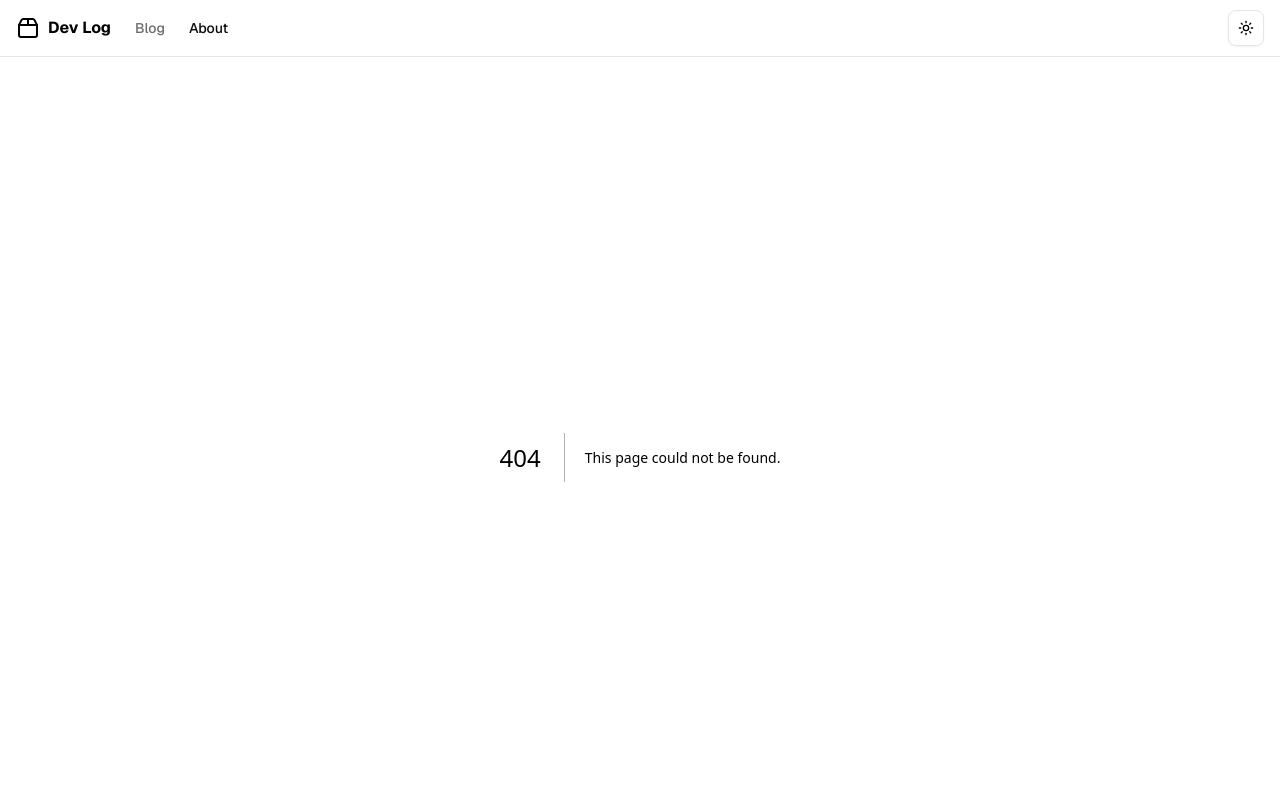
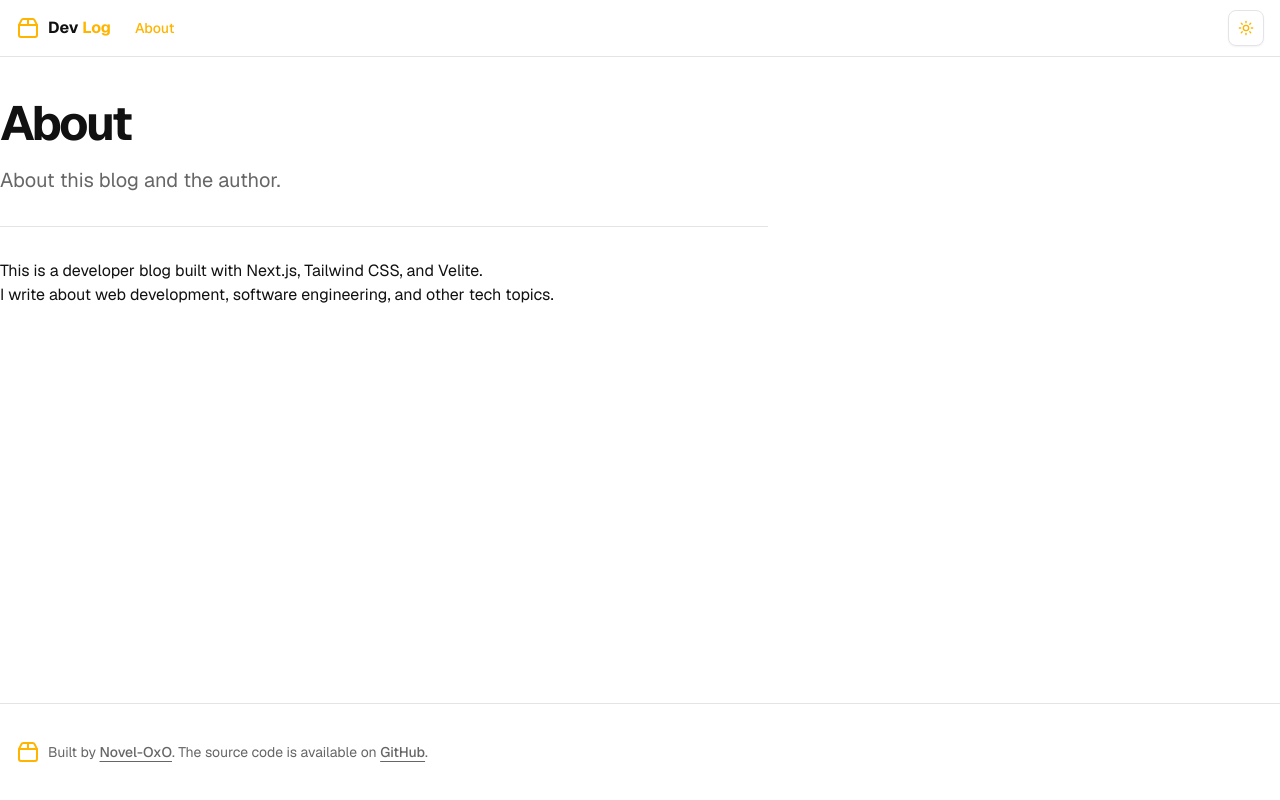
Before and after one commit to Novel-OxO/Logs, a Next.js app: page /about in a window 1280 px wide. Before the commit this address had no page. Shown: the top 800 px of the page. Built offline with nearby package versions, Linux system fonts and the light colour scheme.

Commit message:
style: Primary 포인트 컬러 적용 및 UI 디자인 요소 수정

```diff
--- /dev/null
+++ b/app/about/page.tsx
@@ -0,0 +1,22 @@
+export default function AboutPage() {
+  return (
+    <div className="container max-w-3xl py-6 lg:py-10">
+      <div className="flex flex-col items-start gap-4 border-b pb-8 mb-8">
+        <h1 className="text-3xl font-bold leading-tight tracking-tighter md:text-5xl lg:leading-[1.1]">
+          About
+        </h1>
+        <p className="text-xl text-muted-foreground">
+          About this blog and the author.
+        </p>
+      </div>
+      <div className="prose dark:prose-invert max-w-none">
+        <p>
+          This is a developer blog built with Next.js, Tailwind CSS, and Velite.
+        </p>
+        <p>
+          I write about web development, software engineering, and other tech topics.
+        </p>
+      </div>
+    </div>
+  );
+}
--- /dev/null
+++ b/app/blog/[...slug]/page.tsx
@@ -0,0 +1,81 @@
+import { notFound } from "next/navigation";
+import { posts } from "@/velite";
+import { MDXContent } from "@/components/mdx-content";
+import { Metadata } from "next";
+
+interface PostPageProps {
+  params: Promise<{
+    slug: string[];
+  }>;
+}
+
+async function getPostFromParams(params: { slug: string[] }) {
+  const slug = params.slug.join("/");
+  const post = posts.find((post) => post.slug === slug);
+  return post;
+}
+
+export async function generateMetadata(
+  props: PostPageProps
+): Promise<Metadata> {
+  const params = await props.params;
+  const post = await getPostFromParams(params);
+
+  if (!post) {
+    return {};
+  }
+
+  return {
+    title: post.title,
+    description: post.description,
+  };
+}
+
+export async function generateStaticParams() {
+  return posts
+    .filter((post) => post.published)
+    .map((post) => ({
+      slug: post.slug.split("/"),
+    }));
+}
+
+export default async function PostPage(props: PostPageProps) {
+  const params = await props.params;
+  const post = await getPostFromParams(params);
+
+  if (!post || !post.published) {
+    notFound();
+  }
+
+  return (
+    <article className="container max-w-3xl py-6 lg:py-10">
+      <div className="flex flex-col items-start gap-4 border-b pb-8 mb-8">
+        <h1 className="text-3xl font-bold leading-tight tracking-tighter md:text-5xl lg:leading-[1.1]">
+          {post.title}
+        </h1>
+        <div className="flex gap-4 items-center">
+          {post.date && (
+            <time
+              dateTime={post.date}
+              className="text-sm text-muted-foreground"
+            >
+              Published on {new Date(post.date).toLocaleDateString()}
+            </time>
+          )}
+          {post.tags && post.tags.length > 0 && (
+             <div className="flex gap-2">
+                {post.tags.map(tag => (
+                    <span key={tag} className="text-sm text-muted-foreground bg-muted px-2 py-0.5 rounded-md">
+                        {tag}
+                    </span>
+                ))}
+             </div>
+          )}
+        </div>
+      </div>
+      <div className="prose dark:prose-invert max-w-none">
+        <MDXContent code={post.body} />
+      </div>
+    </article>
+  );
+}
--- a/app/globals.css
+++ b/app/globals.css
@@ -48,71 +48,71 @@
 
 :root {
   --radius: 0.625rem;
-  --background: oklch(1 0 0);
-  --foreground: oklch(0.145 0 0);
-  --card: oklch(1 0 0);
-  --card-foreground: oklch(0.145 0 0);
-  --popover: oklch(1 0 0);
-  --popover-foreground: oklch(0.145 0 0);
-  --primary: oklch(0.205 0 0);
-  --primary-foreground: oklch(0.985 0 0);
-  --secondary: oklch(0.97 0 0);
-  --secondary-foreground: oklch(0.205 0 0);
-  --muted: oklch(0.97 0 0);
-  --muted-foreground: oklch(0.556 0 0);
-  --accent: oklch(0.97 0 0);
-  --accent-foreground: oklch(0.205 0 0);
-  --destructive: oklch(0.577 0.245 27.325);
-  --border: oklch(0.922 0 0);
-  --input: oklch(0.922 0 0);
-  --ring: oklch(0.708 0 0);
-  --chart-1: oklch(0.646 0.222 41.116);
-  --chart-2: oklch(0.6 0.118 184.704);
-  --chart-3: oklch(0.398 0.07 227.392);
-  --chart-4: oklch(0.828 0.189 84.429);
-  --chart-5: oklch(0.769 0.188 70.08);
-  --sidebar: oklch(0.985 0 0);
-  --sidebar-foreground: oklch(0.145 0 0);
-  --sidebar-primary: oklch(0.205 0 0);
-  --sidebar-primary-foreground: oklch(0.985 0 0);
-  --sidebar-accent: oklch(0.97 0 0);
-  --sidebar-accent-foreground: oklch(0.205 0 0);
-  --sidebar-border: oklch(0.922 0 0);
-  --sidebar-ring: oklch(0.708 0 0);
+  --background: #ffffff;
+  --foreground: #111111;
+  --card: #ffffff;
+  --card-foreground: #111111;
+  --popover: #ffffff;
+  --popover-foreground: #111111;
+  --primary: #ffb400;
+  --primary-foreground: #111111;
+  --secondary: #f4f4f5;
+  --secondary-foreground: #111111;
+  --muted: #f4f4f5;
+  --muted-foreground: #666666;
+  --accent: #ffb400;
+  --accent-foreground: #111111;
+  --destructive: #ef4444;
+  --border: #e4e4e7;
+  --input: #e4e4e7;
+  --ring: #ffb400;
+  --chart-1: #e76e50;
+  --chart-2: #2a9d8f;
+  --chart-3: #264653;
+  --chart-4: #f4a261;
+  --chart-5: #e9c46a;
+  --sidebar: #f4f4f5;
+  --sidebar-foreground: #111111;
+  --sidebar-primary: #ffb400;
+  --sidebar-primary-foreground: #111111;
+  --sidebar-accent: #e4e4e7;
+  --sidebar-accent-foreground: #111111;
+  --sidebar-border: #e4e4e7;
+  --sidebar-ring: #ffb400;
 }
 
 .dark {
-  --background: oklch(0.145 0 0);
-  --foreground: oklch(0.985 0 0);
-  --card: oklch(0.205 0 0);
-  --card-foreground: oklch(0.985 0 0);
-  --popover: oklch(0.205 0 0);
-  --popover-foreground: oklch(0.985 0 0);
-  --primary: oklch(0.922 0 0);
-  --primary-foreground: oklch(0.205 0 0);
-  --secondary: oklch(0.269 0 0);
-  --secondary-foreground: oklch(0.985 0 0);
-  --muted: oklch(0.269 0 0);
-  --muted-foreground: oklch(0.708 0 0);
-  --accent: oklch(0.269 0 0);
-  --accent-foreground: oklch(0.985 0 0);
-  --destructive: oklch(0.704 0.191 22.216);
-  --border: oklch(1 0 0 / 10%);
-  --input: oklch(1 0 0 / 15%);
-  --ring: oklch(0.556 0 0);
-  --chart-1: oklch(0.488 0.243 264.376);
-  --chart-2: oklch(0.696 0.17 162.48);
-  --chart-3: oklch(0.769 0.188 70.08);
-  --chart-4: oklch(0.627 0.265 303.9);
-  --chart-5: oklch(0.645 0.246 16.439);
-  --sidebar: oklch(0.205 0 0);
-  --sidebar-foreground: oklch(0.985 0 0);
-  --sidebar-primary: oklch(0.488 0.243 264.376);
-  --sidebar-primary-foreground: oklch(0.985 0 0);
-  --sidebar-accent: oklch(0.269 0 0);
-  --sidebar-accent-foreground: oklch(0.985 0 0);
-  --sidebar-border: oklch(1 0 0 / 10%);
-  --sidebar-ring: oklch(0.556 0 0);
+  --background: #111111;
+  --foreground: #ffffff;
+  --card: #252525;
+  --card-foreground: #eeeeee;
+  --popover: #252525;
+  --popover-foreground: #ffffff;
+  --primary: #ffb400;
+  --primary-foreground: #111111;
+  --secondary: #333333;
+  --secondary-foreground: #ffffff;
+  --muted: #333333;
+  --muted-foreground: #666666;
+  --accent: #ffb400;
+  --accent-foreground: #111111;
+  --destructive: #7f1d1d;
+  --border: #333333;
+  --input: #333333;
+  --ring: #ffb400;
+  --chart-1: #2bc016;
+  --chart-2: #ffa600;
+  --chart-3: #264653;
+  --chart-4: #e76e50;
+  --chart-5: #2a9d8f;
+  --sidebar: #111111;
+  --sidebar-foreground: #ffffff;
+  --sidebar-primary: #ffb400;
+  --sidebar-primary-foreground: #111111;
+  --sidebar-accent: #252525;
+  --sidebar-accent-foreground: #ffb400;
+  --sidebar-border: #333333;
+  --sidebar-ring: #ffb400;
 }
 
 @layer base {
--- a/app/page.tsx
+++ b/app/page.tsx
@@ -1,14 +1,57 @@
+import Link from "next/link";
+import { posts } from "@/velite";
+
 export default function Home() {
+  const displayPosts = posts
+    .filter((post) => post.published)
+    .sort((a, b) => new Date(b.date).getTime() - new Date(a.date).getTime());
+
   return (
-    <div className="container mx-auto px-4 py-10">
-      <section className="mx-auto flex max-w-[980px] flex-col items-start gap-2 pb-8 pt-8 md:pt-12">
-        <h1 className="text-3xl font-extrabold leading-tight tracking-tighter md:text-5xl">
-          Welcome to Dev Log
-        </h1>
-        <p className="max-w-[700px] text-lg text-muted-foreground">
-          A developer blog built with Next.js, Tailwind CSS, and Velite.
-        </p>
-      </section>
+    <div className="container max-w-[980px] py-10">
+
+      {displayPosts?.length > 0 ? (
+        <div className="grid gap-10 sm:grid-cols-2">
+          {displayPosts.map((post) => (
+            <article
+              key={post.slug}
+              className="group relative flex flex-col space-y-2"
+            >
+              {post.image && (
+                <div className="relative aspect-video overflow-hidden rounded-md border bg-muted transition-colors border-border group-hover:border-primary">
+                  {/* eslint-disable-next-line @next/next/no-img-element */}
+                  <img
+                    src={post.image.src}
+                    alt={post.title}
+                    className="object-cover w-full h-full transition-transform duration-300 group-hover:scale-105"
+                  />
+                </div>
+              )}
+              <div className="flex flex-col space-y-1">
+                <h2 className="text-2xl font-bold tracking-tight group-hover:text-primary transition-colors">
+                  <Link href={post.url} className="absolute inset-0">
+                    <span className="sr-only">View Article</span>
+                  </Link>
+                  {post.title}
+                </h2>
+                <div className="flex items-center gap-2 text-sm text-muted-foreground">
+                  {post.date && (
+                    <time dateTime={post.date}>
+                      {new Date(post.date).toLocaleDateString()}
+                    </time>
+                  )}
+                </div>
+                {post.description && (
+                  <p className="text-muted-foreground line-clamp-2">
+                    {post.description}
+                  </p>
+                )}
+              </div>
+            </article>
+          ))}
+        </div>
+      ) : (
+        <p>No posts published.</p>
+      )}
     </div>
   );
 }
--- /dev/null
+++ b/components/mdx-content.tsx
@@ -0,0 +1,19 @@
+import * as runtime from "react/jsx-runtime";
+import { useMemo, createElement } from "react";
+
+const useMDXComponent = (code: string) => {
+  return useMemo(() => {
+    const fn = new Function(code);
+    return fn({ ...runtime }).default;
+  }, [code]);
+};
+
+interface MDXProps {
+  code: string;
+  components?: Record<string, React.ComponentType>;
+}
+
+export function MDXContent({ code, components }: MDXProps) {
+  const Component = useMDXComponent(code);
+  return createElement(Component, { components });
+}
--- a/components/mode-toggle.tsx
+++ b/components/mode-toggle.tsx
@@ -18,20 +18,20 @@ export function ModeToggle() {
   return (
     <DropdownMenu>
       <DropdownMenuTrigger asChild>
-        <Button variant="outline" size="icon">
+        <Button variant="outline" size="icon" className="text-primary hover:border-primary hover:bg-primary hover:text-primary-foreground dark:hover:bg-primary dark:hover:text-primary-foreground dark:hover:border-primary transition-colors">
           <Sun className="h-[1.2rem] w-[1.2rem] rotate-0 scale-100 transition-all dark:-rotate-90 dark:scale-0" />
           <Moon className="absolute h-[1.2rem] w-[1.2rem] rotate-90 scale-0 transition-all dark:rotate-0 dark:scale-100" />
           <span className="sr-only">Toggle theme</span>
         </Button>
       </DropdownMenuTrigger>
       <DropdownMenuContent align="end">
-        <DropdownMenuItem onClick={() => setTheme("light")}>
+        <DropdownMenuItem onClick={() => setTheme("light")} className="cursor-pointer focus:text-primary focus:bg-primary/10">
           Light
         </DropdownMenuItem>
-        <DropdownMenuItem onClick={() => setTheme("dark")}>
+        <DropdownMenuItem onClick={() => setTheme("dark")} className="cursor-pointer focus:text-primary focus:bg-primary/10">
           Dark
         </DropdownMenuItem>
-        <DropdownMenuItem onClick={() => setTheme("system")}>
+        <DropdownMenuItem onClick={() => setTheme("system")} className="cursor-pointer focus:text-primary focus:bg-primary/10">
           System
         </DropdownMenuItem>
       </DropdownMenuContent>
--- a/components/site-footer.tsx
+++ b/components/site-footer.tsx
@@ -5,7 +5,7 @@ export function SiteFooter() {
     <footer className="border-t py-6 md:py-0">
       <div className="container mx-auto px-4 flex flex-col items-center justify-between gap-4 md:h-24 md:flex-row">
         <div className="flex flex-col items-center gap-4 px-8 md:flex-row md:gap-2 md:px-0">
-          <Package2 className="h-6 w-6" />
+          <Package2 className="h-6 w-6 text-primary" />
           <p className="text-center text-sm leading-loose text-muted-foreground md:text-left">
             Built by{" "}
             <a
--- a/components/site-header.tsx
+++ b/components/site-header.tsx
@@ -18,10 +18,6 @@ export function SiteHeader() {
 
   const routes = [
     {
-      href: "/posts",
-      label: "Blog",
-    },
-    {
       href: "/about",
       label: "About",
     },
@@ -32,9 +28,9 @@ export function SiteHeader() {
       <div className="container mx-auto px-4 flex h-14 items-center">
         <div className="mr-4 hidden md:flex">
           <Link href="/" className="mr-6 flex items-center space-x-2">
-            <Package2 className="h-6 w-6" />
+            <Package2 className="h-6 w-6 text-primary" />
             <span className="hidden font-bold sm:inline-block">
-              Dev Log
+              Dev <span className="text-primary">Log</span>
             </span>
           </Link>
           <nav className="flex items-center space-x-6 text-sm font-medium">
@@ -43,9 +39,9 @@ export function SiteHeader() {
                 key={route.href}
                 href={route.href}
                 className={cn(
-                  "transition-colors hover:text-foreground/80",
+                  "transition-colors hover:text-primary",
                   pathname?.startsWith(route.href)
-                    ? "text-foreground"
+                    ? "text-primary"
                     : "text-foreground/60"
                 )}
               >
@@ -69,8 +65,8 @@ export function SiteHeader() {
               href="/"
               className="flex items-center"
             >
-              <Package2 className="mr-2 h-4 w-4" />
-              <span className="font-bold">Dev Log</span>
+              <Package2 className="mr-2 h-4 w-4 text-primary" />
+              <span className="font-bold">Dev <span className="text-primary">Log</span></span>
             </Link>
             <nav className="mt-8 flex flex-col gap-4">
               {routes.map((route) => (
@@ -78,8 +74,8 @@ export function SiteHeader() {
                   key={route.href}
                   href={route.href}
                   className={cn(
-                    "text-foreground/70 transition-colors hover:text-foreground",
-                    pathname?.startsWith(route.href) && "text-foreground"
+                    "text-foreground/70 transition-colors hover:text-primary",
+                    pathname?.startsWith(route.href) && "text-primary"
                   )}
                 >
                   {route.label}
--- a/velite.config.ts
+++ b/velite.config.ts
@@ -33,7 +33,7 @@ export default defineConfig({
           return {
             ...data,
             slug,
-            url: `/posts/${slug}`,
+            url: `/blog/${slug}`,
           };
         }),
     },
```
